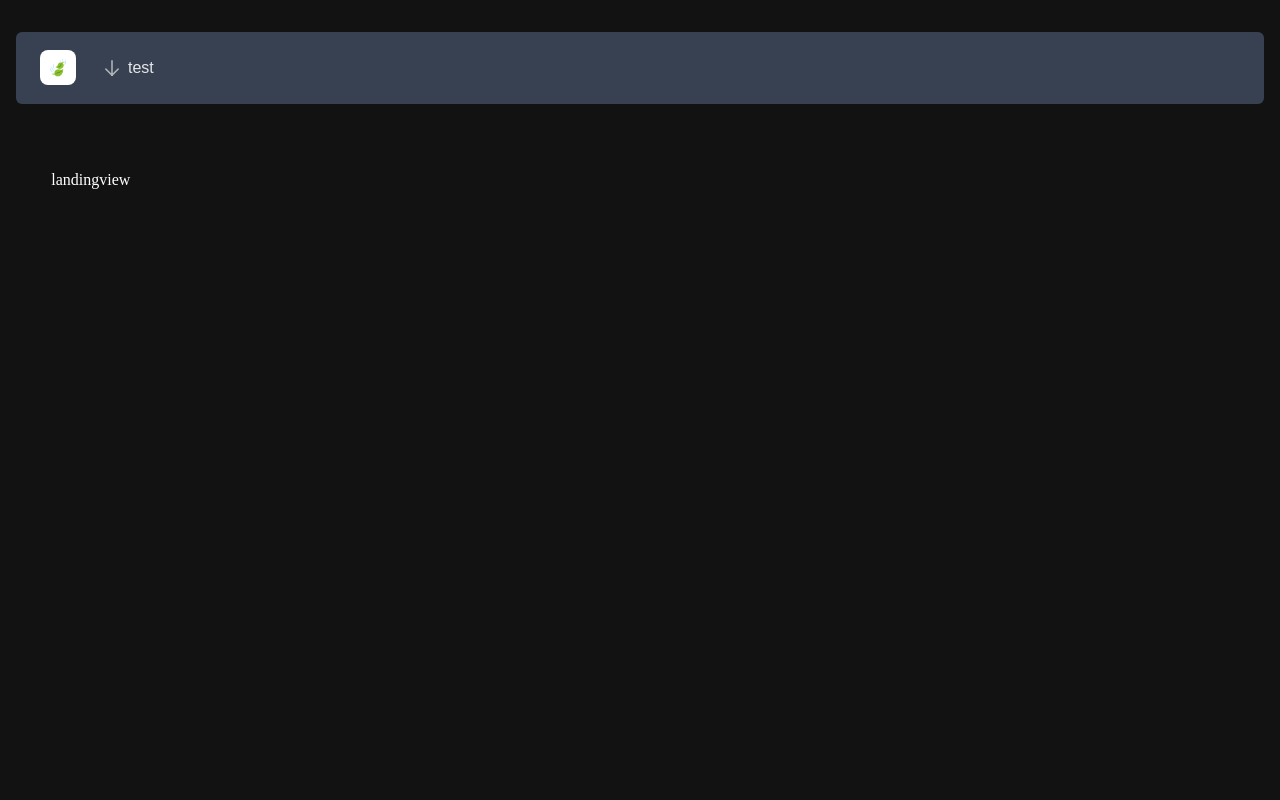
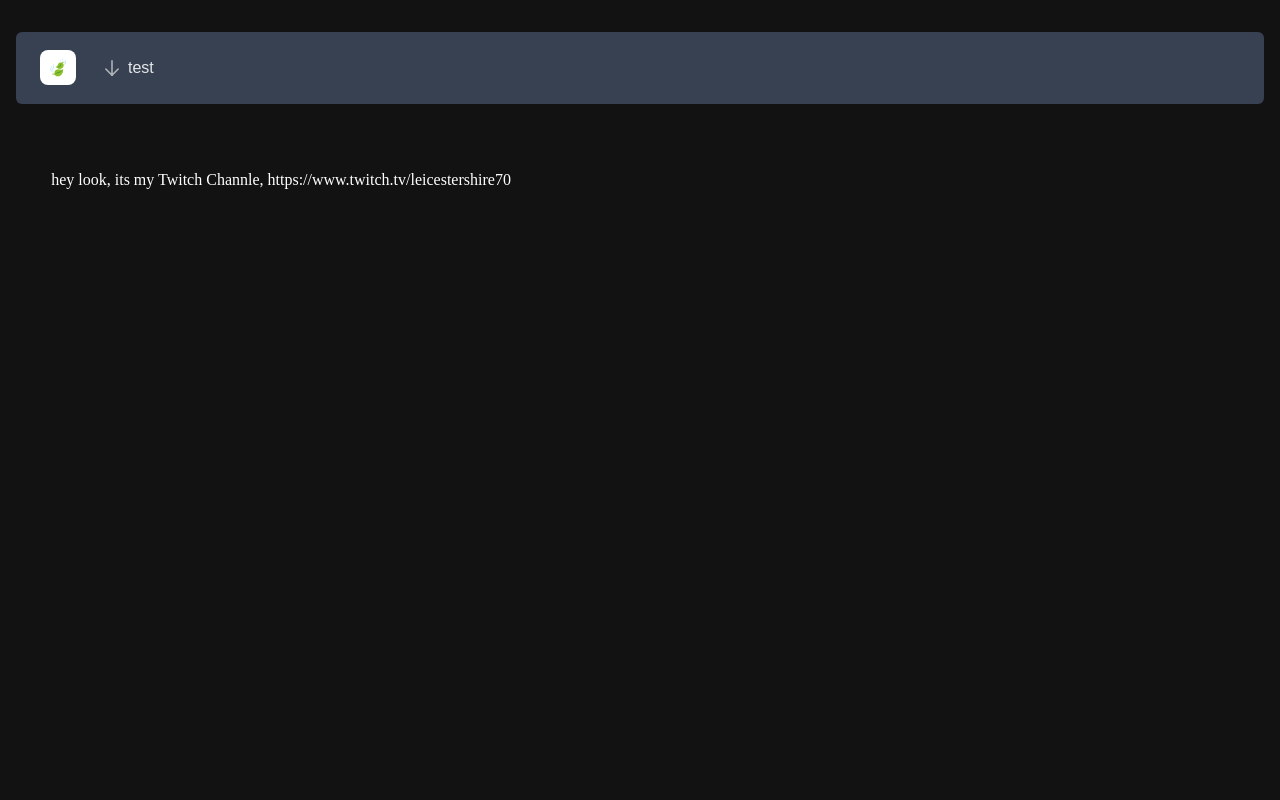
Before and after one commit to cheonglol/Seraphim-Sentinels, a React (Create React App) app: page / in a window 1280 px wide. Shown: the top 800 px of the page. Built offline with nearby package versions, Linux system fonts and the light colour scheme; a web font is replaced by a local one.

Commit message:
twitch url added to LandingView

```diff
--- a/src/Views/LandingView.tsx
+++ b/src/Views/LandingView.tsx
@@ -1,6 +1,15 @@
-import React from "react";
-import { BasicLayout } from "../Layouts/BasicLayout";
+import React from 'react'
+import { BasicLayout } from '../Layouts/BasicLayout'
 
 export const LandingView = () => {
-  return <BasicLayout mainContent={"landingview"} />;
-};
+    return (
+        <BasicLayout
+            mainContent={
+                <>
+                    hey look, its my Twitch Channle,
+                    https://www.twitch.tv/leicestershire70
+                </>
+            }
+        />
+    )
+}
```
